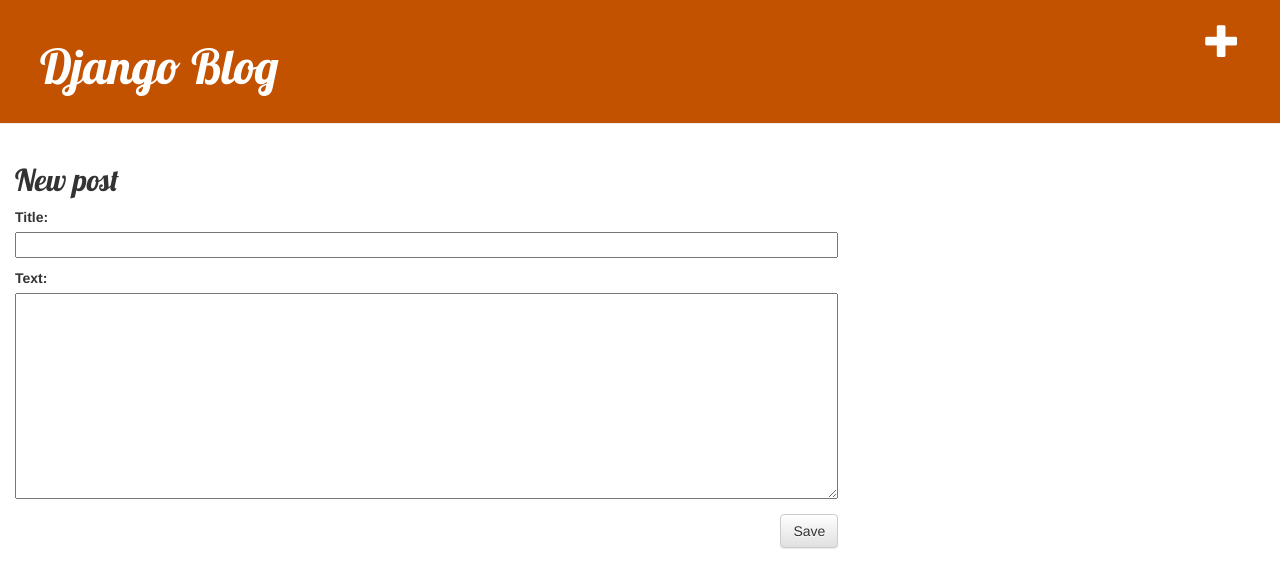
After one commit to semilooreezekiel/my-first-blog, a Django app: page /post/new/ in a window 1280 px wide. The commit adds this page. Shown: the top 588 px of the page. Run offline with Django 3.2, Linux system fonts and the light colour scheme; some libraries are stand-ins or nearby versions.

Commit message:
added create and edit post

```diff
--- /dev/null
+++ b/blog/forms.py
@@ -0,0 +1,9 @@
+from django import forms
+
+from .models import Post
+
+class PostForm(forms.ModelForm):
+
+    class Meta:
+        model = Post
+        fields = ('title', 'text',)
--- /dev/null
+++ b/blog/static/css/blog.css
@@ -0,0 +1,50 @@
+h1 a, h2 a {
+    color: #FF8833;
+    font-family: 'Lobster';
+}
+.page-header {
+    background-color: #C25100;
+    margin-top: 0;
+    padding: 20px 20px 20px 40px;
+
+}
+
+.page-header h1, .page-header h1 a, .page-header h1 a:visited, .page-header h1 a:active {
+    color: #ffffff;
+    font-size: 36pt;
+    text-decoration: none;
+}
+
+.content {
+    margin-left: 40px;
+}
+
+h1, h2, h3, h4 {
+    font-family: 'Lobster', cursive;
+}
+
+.date {
+    color: #5b13cf;
+}
+
+.save {
+    float: right;
+}
+
+.post-form textarea, .post-form input {
+    width: 100%;
+}
+
+.top-menu, .top-menu:hover, .top-menu:visited {
+    color: #ffffff;
+    float: right;
+    font-size: 26pt;
+    margin-right: 20px;
+}
+
+.post {
+    margin-bottom: 70px;
+}
+
+.post h2 a, .post h2 a:visited {
+    color: #000000;}
--- /dev/null
+++ b/blog/templates/blog/base.html
@@ -0,0 +1,25 @@
+{% load static %}
+<!DOCTYPE html>
+<html lang="en">
+<head>
+    <meta charset="UTF-8">
+    <meta name="viewport" content="width=device-width, initial-scale=1.0">
+    <link rel="stylesheet" href="//maxcdn.bootstrapcdn.com/bootstrap/3.2.0/css/bootstrap.min.css">
+    <link rel="stylesheet" href="//maxcdn.bootstrapcdn.com/bootstrap/3.2.0/css/bootstrap-theme.min.css">
+    <link href="//fonts.googleapis.com/css?family=Lobster&subset=latin,latin-ext" rel="stylesheet" type="text/css">
+    <link rel="stylesheet" href="{% static 'css/blog.css' %}">
+    <title>My Django Blog</title>
+</head>
+<body>
+    <div class="page-header">
+        <a href="{% url 'post_new' %}" class="top-menu"><span class="glyphicon glyphicon-plus"></span></a>
+        <h1><a href="/">Django Blog</a></h1>
+     </div>
+     <div class="col-md-8">
+        {% block body %}
+
+        {% endblock %}
+     </div>
+
+</body>
+</html>
--- /dev/null
+++ b/blog/templates/blog/post_edit.html
@@ -0,0 +1,9 @@
+{% extends 'blog/base.html' %}
+
+{% block body %}
+    <h2>New post</h2>
+    <form method="POST" class="post-form">{% csrf_token %}
+        {{ form.as_p }}
+        <button type="submit" class="save btn btn-default">Save</button>
+    </form>
+{% endblock %}
--- a/blog/urls.py
+++ b/blog/urls.py
@@ -4,4 +4,7 @@ from . import views
 
 urlpatterns = [
     path('', views.post_list, name='post_list'),
+    path('post/<int:pk>/', views.post_detail, name='post_detail'),
+    path('post/new/', views.post_new, name='post_new'),
+    path('post/<int:pk>/edit/', views.post_edit, name='post_edit'),
 ]
--- a/blog/views.py
+++ b/blog/views.py
@@ -1,9 +1,42 @@
-from django.shortcuts import render
+from django.shortcuts import render, get_object_or_404, redirect
 from django.utils import timezone
 from .models import Post
+from .forms import PostForm
+
 
 # Create your views here.
 
 def post_list(request):
-    posts = Post.objects.filter(publish_date__lte=timezone.now()).order_by('publish_date')
+    posts = Post.objects.filter(publish_date__lte=timezone.now()).order_by('-publish_date')
     return render(request, 'blog/post_list.html', {'posts': posts})
+
+def post_detail(request, pk):
+    post = get_object_or_404(Post, pk=pk)
+    return render (request, 'blog/post_detail.html', {'post': post} )
+
+def post_new(request):
+    if request.method=="POST":
+        form = PostForm(request.POST)
+        if form.is_valid():
+            post = form.save(commit=False)
+            post.author = request.user
+            post.publish_date = timezone.now()
+            post.save()
+            return redirect('post_detail', pk=post.pk)
+    else:
+        form = PostForm()
+    return render(request, 'blog/post_edit.html', {'form': form})
+
+def post_edit(request,pk):
+    post = get_object_or_404(Post, pk=pk)
+    if request.method == "POST":
+        form = PostForm(request.POST, instance=post)
+        if form.is_valid():
+            post = form.save(commit=False)
+            post.author = request.user
+            post.publish_date = timezone.now()
+            post.save()
+            return redirect('post_detail', pk=post.pk)
+    else:
+        form = PostForm(instance=post)
+    return render(request, 'blog/post_edit.html', {'form': form})
```
Also changed, not shown: blog/templates/blog/post_detail.html (added, +14 -0 lines), blog/templates/blog/post_list.html (+18 -21 lines).
